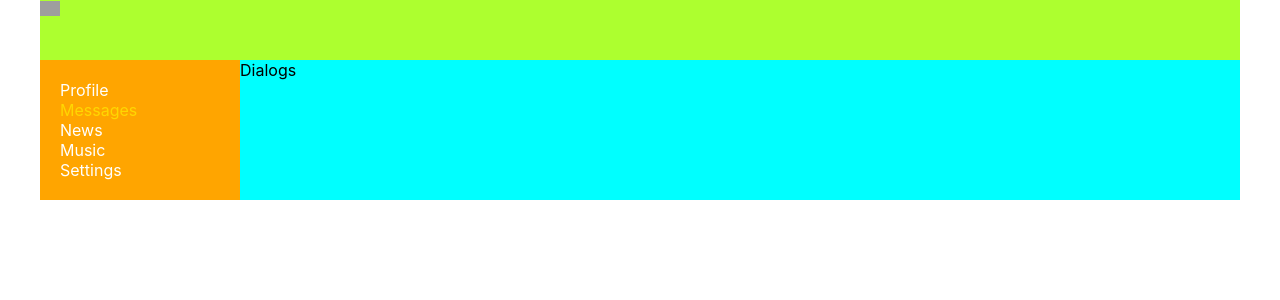
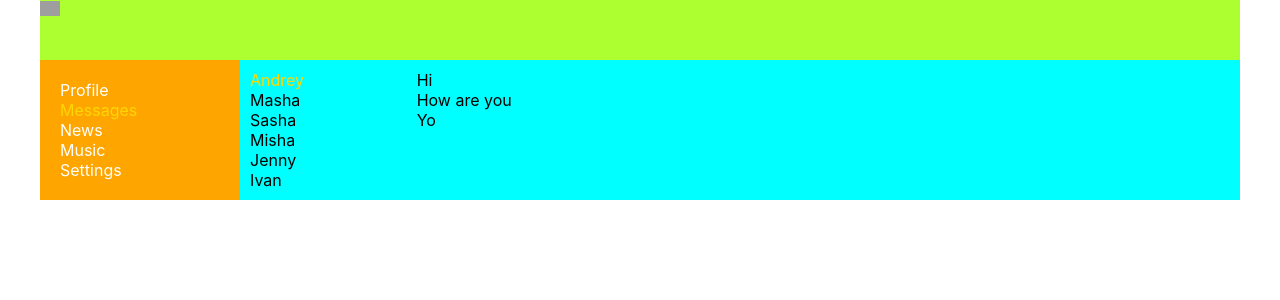
Before and after one commit to yopparai/way-of-the-samurai-course, a React (Create React App) app: page /dialogs in a window 1280 px wide. Shown: the top 300 px of the page. Built offline with nearby package versions, Linux system fonts and the light colour scheme; grey boxes are pictures that could not be loaded.

Commit message:
feat: Add "lesson 21" features

```diff
--- a/src/components/Dialogs/Dialogs.jsx
+++ b/src/components/Dialogs/Dialogs.jsx
@@ -1,6 +1,20 @@
+import s from './Dialogs.module.css'
+
 const Dialogs = () =>
-    <div>
-        Dialogs
+    <div className={s.dialogs}>
+        <div className={s.dialogItems}>
+            <div className={`${s.dialog} ${s.active}`}>Andrey</div>
+            <div className={s.dialog}>Masha</div>
+            <div className={s.dialog}>Sasha</div>
+            <div className={s.dialog}>Misha</div>
+            <div className={s.dialog}>Jenny</div>
+            <div className={s.dialog}>Ivan</div>
+        </div>
+        <div className={s.messages}>
+            <div className={s.message}>Hi</div>
+            <div className={s.message}>How are you</div>
+            <div className={s.message}>Yo</div>
+        </div>
     </div>
 
 export default Dialogs
--- a/src/components/Dialogs/Dialogs.module.css
+++ b/src/components/Dialogs/Dialogs.module.css
@@ -0,0 +1,20 @@
+.dialogs {
+    display: grid;
+    grid-template-columns: 2fr 10fr;
+}
+
+.dialogItems {
+    padding: 10px;
+}
+
+.dialogItems .active {
+    color: gold;
+}
+
+.messages {
+    padding: 10px;
+}
+
+.messages .message {
+
+}
```
